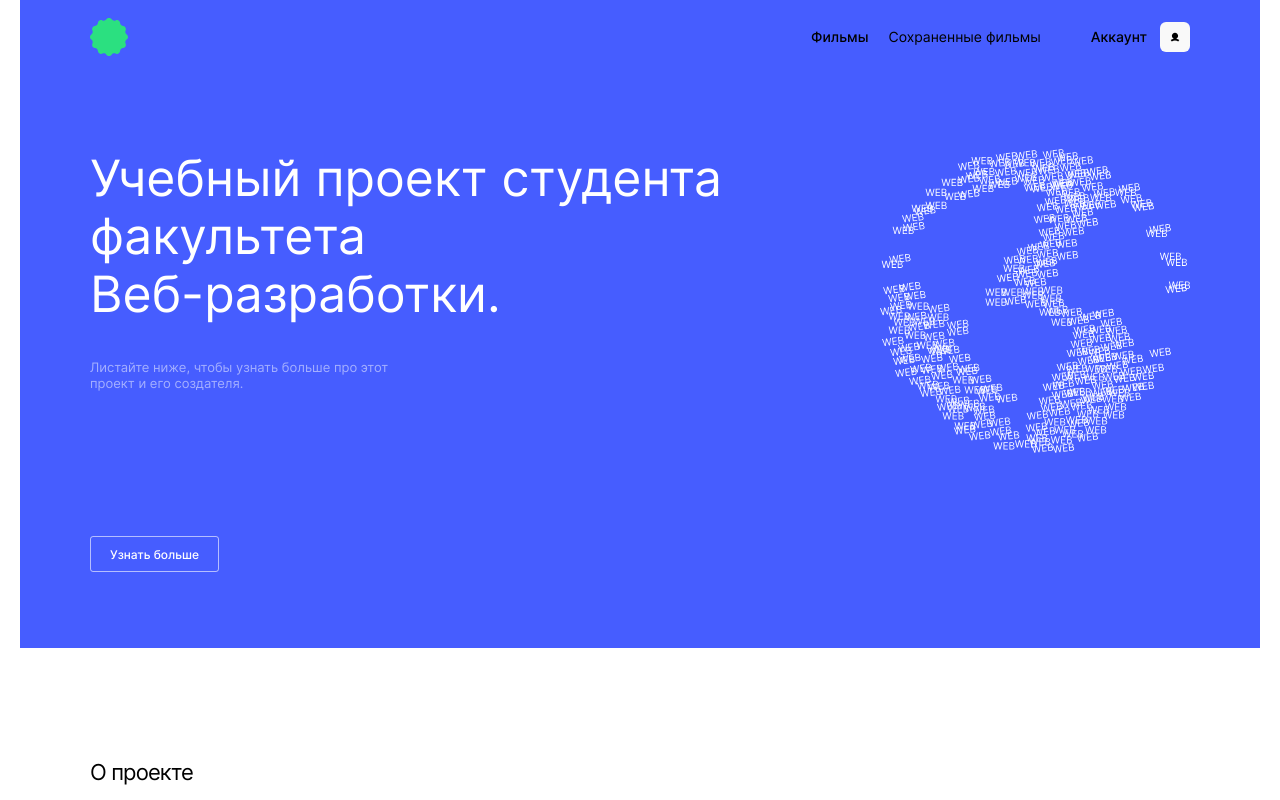
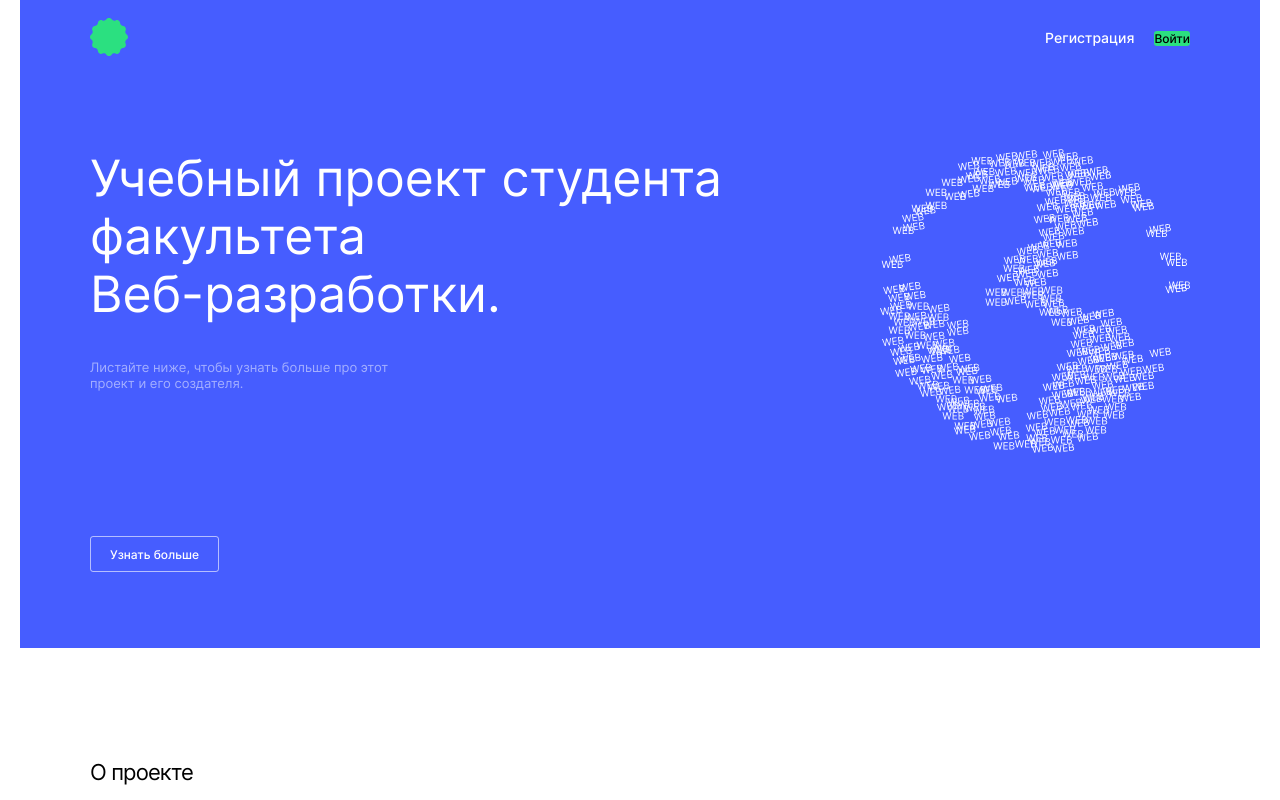
Before and after one commit to Balzak1976/movies-explorer-frontend, a React (Create React App) app: page / in a window 1280 px wide. Shown: the top 800 px of the page. Built offline with nearby package versions, Linux system fonts and the light colour scheme.

Commit message:
ref: Navigation

```diff
--- a/src/components/App/App.css
+++ b/src/components/App/App.css
@@ -1,5 +1,5 @@
 :root {
-  --bg-color: #2BE080;
+  --bg-color: #2be080;
 }
 
 .app {
@@ -27,10 +27,6 @@
   box-sizing: border-box;
 }
 
-.logo {
-  display: block;
-}
-
 .bg_blue {
   background-color: #465dff;
 }
--- a/src/components/Header/Header.css
+++ b/src/components/Header/Header.css
@@ -2,6 +2,10 @@
   width: 100%;
   min-height: 74px;
   display: flex;
-  justify-content: space-between;
   align-items: center;
 }
+
+.header_bg_blue {
+  background-color: #465dff;
+  color: #fff;
+}
--- a/src/components/Header/Header.js
+++ b/src/components/Header/Header.js
@@ -1,19 +1,28 @@
-import { Link } from 'react-router-dom';
-import logo from '../../images/logo.svg';
-import Navigation from '../parts/Navigation/Navigation';
 import './Header.css';
+import { Routes, Route } from 'react-router-dom';
+import Navigation from './Navigation/Navigation';
 
-function Header({loggedIn}) {
+function Header({ loggedIn }) {
   return (
-
-    <header className="header page_width_l bg_blue">
-      <Link to='/'>
-        <img className="logo" src={logo} alt="логотип" />
-      </Link>
-
-      <Navigation/>
-    </header>
-  )
+    <Routes>
+      <Route
+        path="/"
+        element={
+          <header className="header header_bg_blue page_width_l">
+            <Navigation loggedIn={loggedIn}/>
+          </header>
+        }
+      />
+      <Route
+        path="*"
+        element={
+          <header className="header page_width_l">
+            <Navigation loggedIn={loggedIn}/>
+          </header>
+        }
+      />
+    </Routes>
+  );
 }
 
 export default Header;
--- a/src/components/parts/Navigation/Navigation.css
+++ b/src/components/Header/Navigation/Navigation.css
@@ -1,8 +1,29 @@
 .menu {
   /* background-color: aqua; */
+  width: 100%;
+  display: flex;
+  justify-content: flex-end;
+  align-items: center;
+  gap: 50px;
+}
+
+.menu__logo {
+  flex-grow: 1;
+}
+
+.logo {
+  display: block;
+}
+
+.menu-auth {
   display: flex;
   align-items: baseline;
-  gap: 50px;
+}
+
+.menu-auth__list {
+  display: flex;
+  align-items: baseline;
+  gap: 20px;
 }
 
 .menu-films {
@@ -37,29 +58,18 @@
   align-items: baseline;
 }
 
-.menu-login {
-  display: flex;
-  align-items: center;
-  gap: 30px;
-}
-
-.menu-login__link {
-  color: inherit;
-  text-decoration: none;
+.menu-auth__link_type_register {
   font-weight: 500;
   font-size: 14px;
   line-height: 1.14;
   transition: opacity 0.5s ease-in;
 }
 
-.menu-login__btn {
-  padding: 0;
+.menu-auth__link_type_login {
   width: 76px;
   height: 32px;
-  border: 0;
   border-radius: 3px;
   background-color: var(--bg-color);
-  background-repeat: no-repeat;
   font-weight: 500;
   font-size: 12px;
   line-height: 1.33;
@@ -81,7 +91,7 @@
   transition: opacity 0.5s ease-in;
 }
 
-.menu-profile__btn {
+.menu-auth__icon {
   padding: 0;
   width: 30px;
   height: 30px;
@@ -93,25 +103,3 @@
   background-repeat: no-repeat;
   background-size: 34.6%;
 }
-
-/* .menu-profile {
-  margin: 0 43px 0 0;
-  position: relative;
-} */
-
-/* .menu-profile__btn {
-  padding: 0;
-  width: 30px;
-  height: 30px;
-  right: -43px;
-  bottom: -32%;
-  position: absolute;
-  border: 0;
-  border-radius: 6px;
-  background-color: #F9F9F9;
-  background-image: url(../../../images/icon-logout-btn.svg);
-  background-position: 50%;
-  background-repeat: no-repeat;
-  background-size: 34.6%;
-  transition: opacity 0.5s ease-in;
-} */
--- /dev/null
+++ b/src/components/Header/Navigation/Navigation.js
@@ -0,0 +1,48 @@
+import './Navigation.css';
+import logo from '../../../images/logo.svg';
+import { Link } from 'react-router-dom';
+
+function Navigation() {
+  return (
+    <div className="menu">
+      <Link to="/" className="menu__logo">
+        <img className="logo" src={logo} alt="логотип" />
+      </Link>
+      {/* <ul className="menu-films">
+        <li>
+          <Link to="/movies" className="menu-films__link menu-films__link_active">
+            Фильмы
+          </Link>
+        </li>
+        <li>
+          <Link to="/saved-movies" className="menu-films__link">
+            Сохраненные фильмы
+          </Link>
+        </li>
+      </ul> */}
+
+      <nav className="menu-auth">
+        <ul className="menu-auth__list reset-ul">
+          <li>
+            <Link to="/signin" className="menu-auth__link menu-auth__link_type_register reset-a">
+              Регистрация
+            </Link>
+          </li>
+          <li>
+            <Link to="/signup" className="menu-auth__link menu-auth__link_type_login reset-a">
+              Войти
+            </Link>
+          </li>
+          {/* <li>
+            <Link to="/profile" className="menu-auth__link menu-auth__link_type_profile">
+              Аккаунт
+              <span className="menu-auth__icon" />
+            </Link>
+          </li> */}
+        </ul>
+      </nav>
+    </div>
+  );
+}
+
+export default Navigation;
--- a/src/components/parts/Navigation/Navigation.js
+++ /dev/null
@@ -1,54 +0,0 @@
-import './Navigation.css';
-import { Link } from 'react-router-dom';
-import { ROOT_URL } from '../../../utils/settings';
-
-function Navigation() {
-  return (
-    <nav className="menu">
-      <ul className="menu-films">
-        {/* <li>
-          <Link to={`${ROOT_URL}films`} className="menu-films__link menu-films__link_type_burger">
-            Главная
-          </Link>
-        </li> */}
-        <li>
-          <Link to={`${ROOT_URL}films`} className="menu-films__link menu-films__link_active">
-            Фильмы
-          </Link>
-        </li>
-        <li>
-          <Link to={`${ROOT_URL}films`} className="menu-films__link">
-            Сохраненные фильмы
-          </Link>
-        </li>
-      </ul>
-
-      <nav className="menu-auth">
-        {/* <div className="menu-login">
-          <Link to={`${ROOT_URL}films`} className="menu-login__link">
-            Регистрация
-          </Link>
-          <button
-            className="menu-login__btn"
-            // onClick={handelBtnBurgerClick}
-            type="button"
-            aria-label="переход на страницу авторизации"
-          >Войти</button>
-        </div> */}
-        <div className="menu-profile">
-          <Link to={`${ROOT_URL}films`} className="menu-profile__link">
-            Аккаунт
-          </Link>
-          <button
-            className="menu-profile__btn"
-            // onClick={handelBtnBurgerClick}
-            type="button"
-            aria-label="кнопка выхода из профиля"
-          ></button>
-        </div>
-      </nav>
-    </nav>
-  );
-}
-
-export default Navigation;
```
